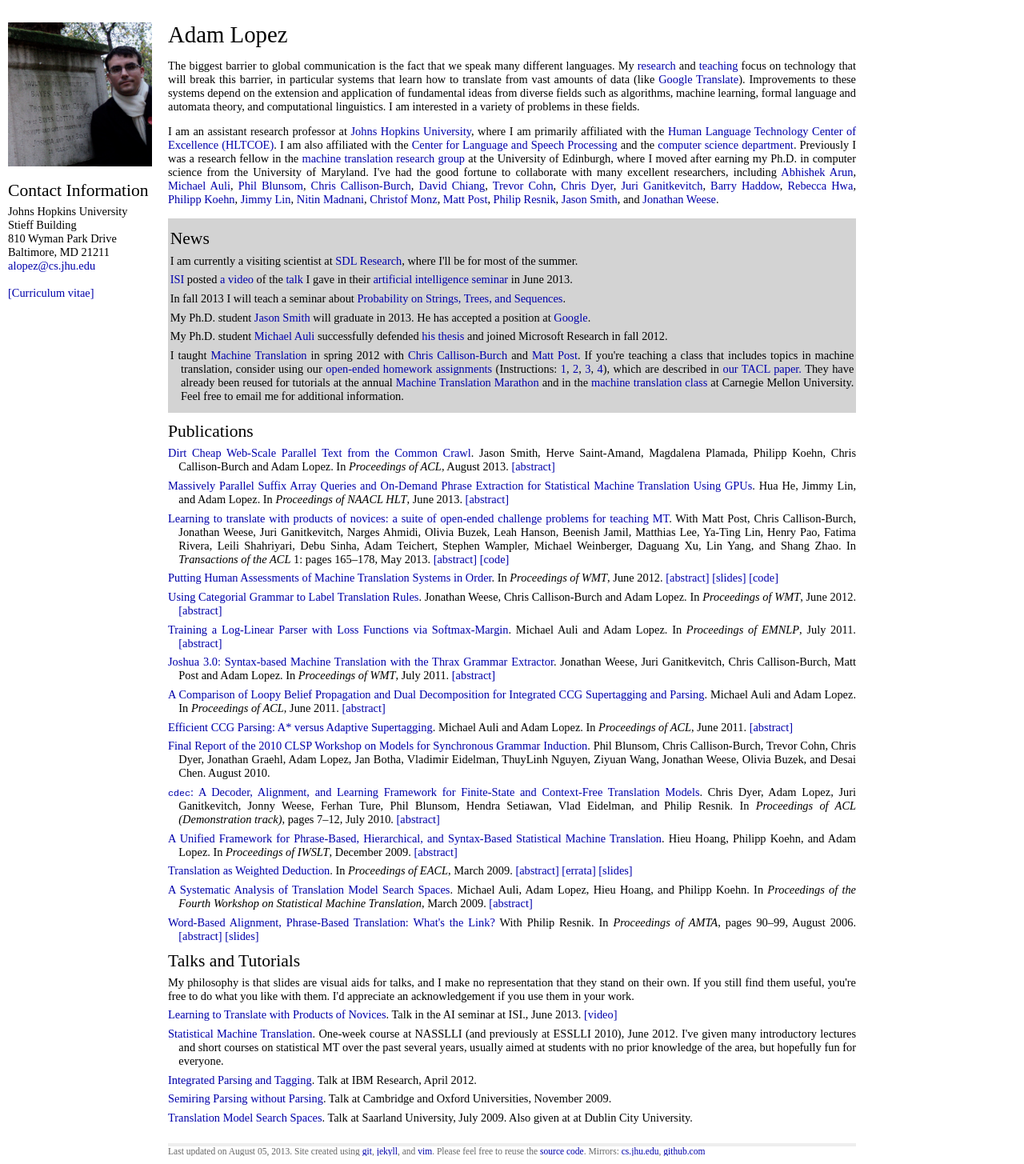
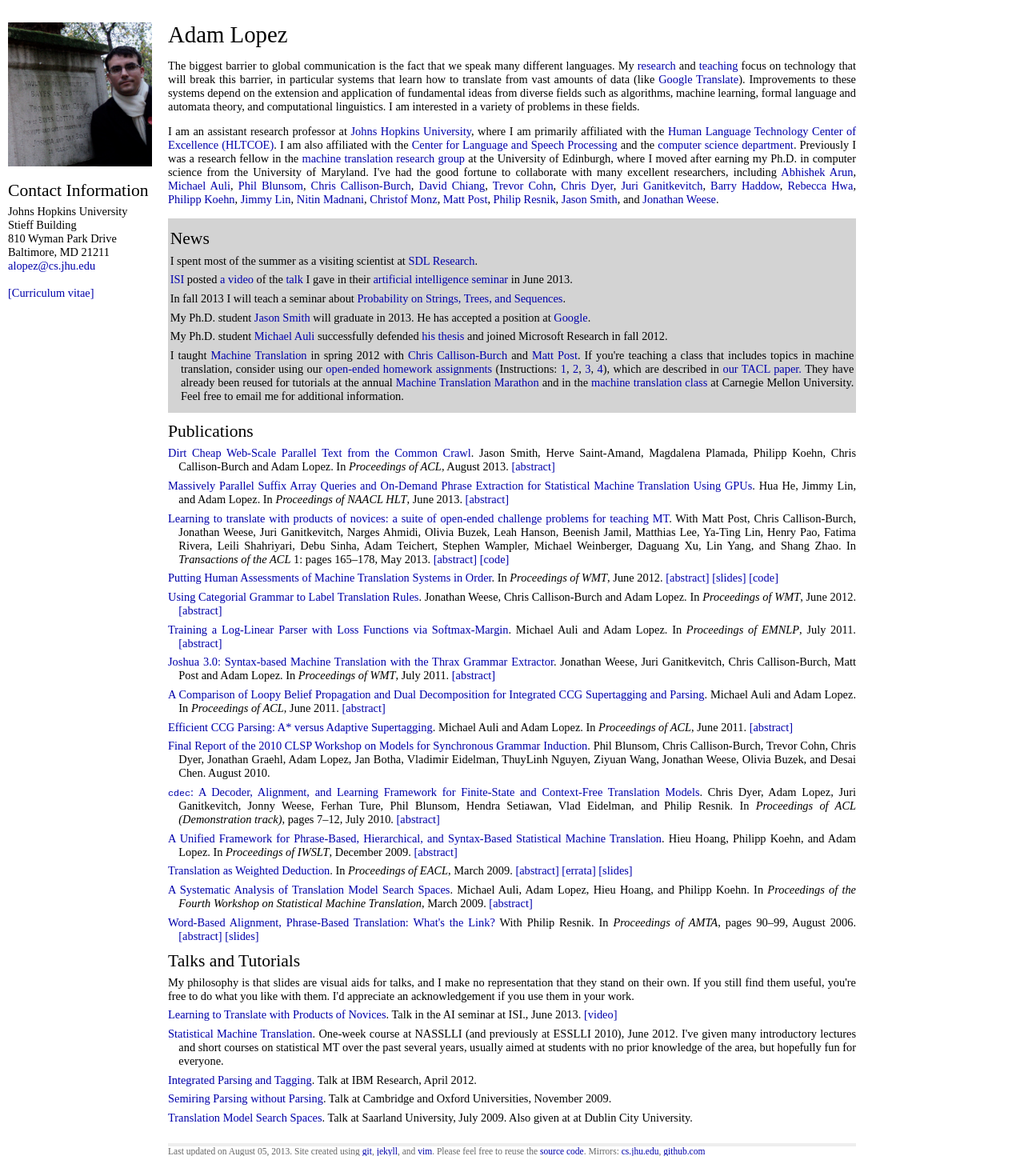
Before and after one commit to alopez/alopez.github.com, a Jekyll site: the page built from index.html, in a window 1280 px wide. Shown: the whole page at 80% size. Built offline with Jekyll 4.4.1, drawn with Linux system fonts in a browser that asks for light colours.

Commit message:
Update news

```diff
--- a/index.html
+++ b/index.html
@@ -55,8 +55,8 @@ I've had the good fortune to collaborate with many excellent researchers, includ
 <div class="news">
 <h2>News</h2>
 <ul class="posts">
-  <li>I am currently a visiting scientist at <a href="http://www.sdl.com/research/language-technology/">
-      SDL Research</a>, where I'll be for most of the summer.</li>
+  <li>I spent most of the summer as a visiting scientist at <a href="http://www.sdl.com/research/language-technology/">
+      SDL Research</a>.</li>
   <li><a href="http://www.isi.edu">ISI</a> posted <a href="http://webcasterms1.isi.edu/mediasite/SilverlightPlayer/Default.aspx?peid=ea55185170054e13972a0ea5b932eb6c1d">a video</a>
       of the <a href="http://www.isi.edu/technology_groups/insy/events/learning_translate_products_novices_open-ended_challenge_problems_teac">talk</a>
       I gave in their <a href="http://www.isi.edu/technology_groups/insy/events">artificial intelligence seminar</a> in June 2013.
```
